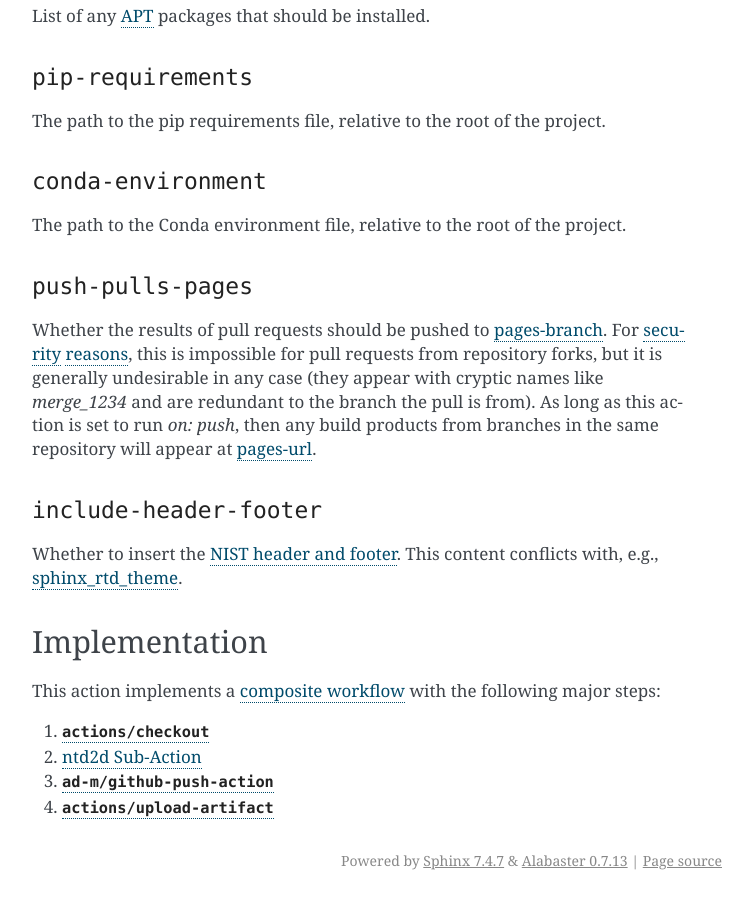
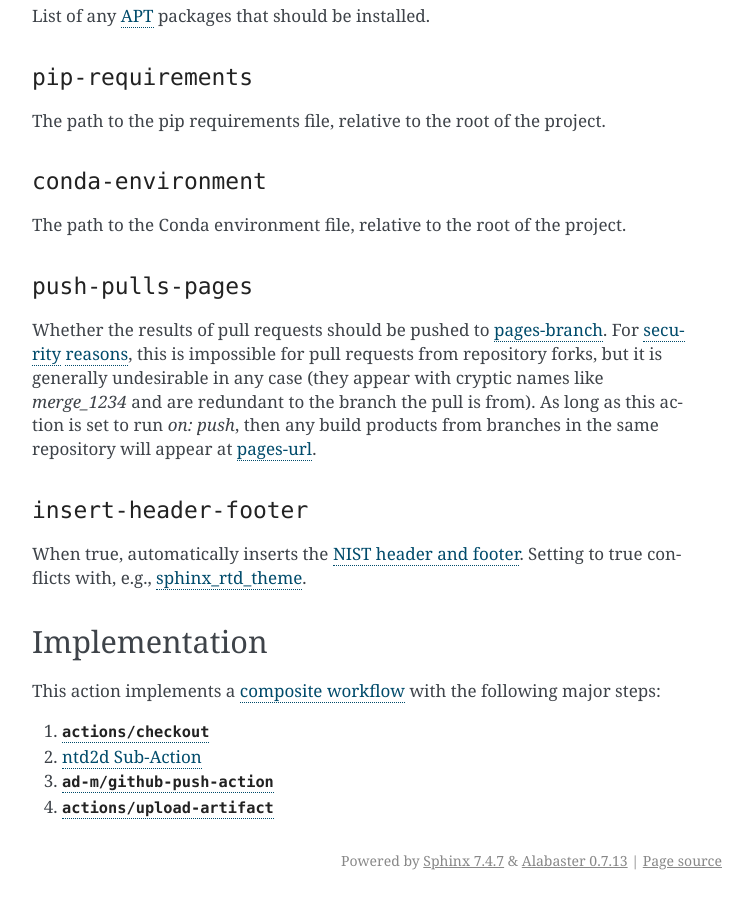
Before and after one commit to usnistgov/Docs4NIST, a Sphinx documentation site: the page built from docs/docs4nist.rst, in a window 1280 px wide and 900 px high, scrolled down 2169 px. Shown: the whole window, without its empty margins (388-1141 px from the left). Built offline with Sphinx 7.4.7, drawn with Linux system fonts in a browser that asks for light colours; some of the changed text lies outside the part shown.

Commit message:
Fix name and clarify insert-header-footer

```diff
--- a/docs/docs4nist.rst
+++ b/docs/docs4nist.rst
@@ -142,12 +142,12 @@ generally undesirable in any case (they appear with cryptic names like
 this action is set to run `on: push`, then any build products from branches
 in the same repository will appear at :ref:`PAGES_URL`.
 
-``include-header-footer``
+``insert-header-footer``
 ~~~~~~~~~~~~~~~~~~~~~~~~~
 
-Whether to insert the
+When true, automatically inserts the
 `NIST header and footer <https://pages.nist.gov/nist-header-footer>`_.
-This content conflicts with, e.g.,
+Setting to true conflicts with, e.g.,
 `sphinx_rtd_theme <https://sphinx-rtd-theme.readthedocs.io/>`_.
 
 Implementation
```
